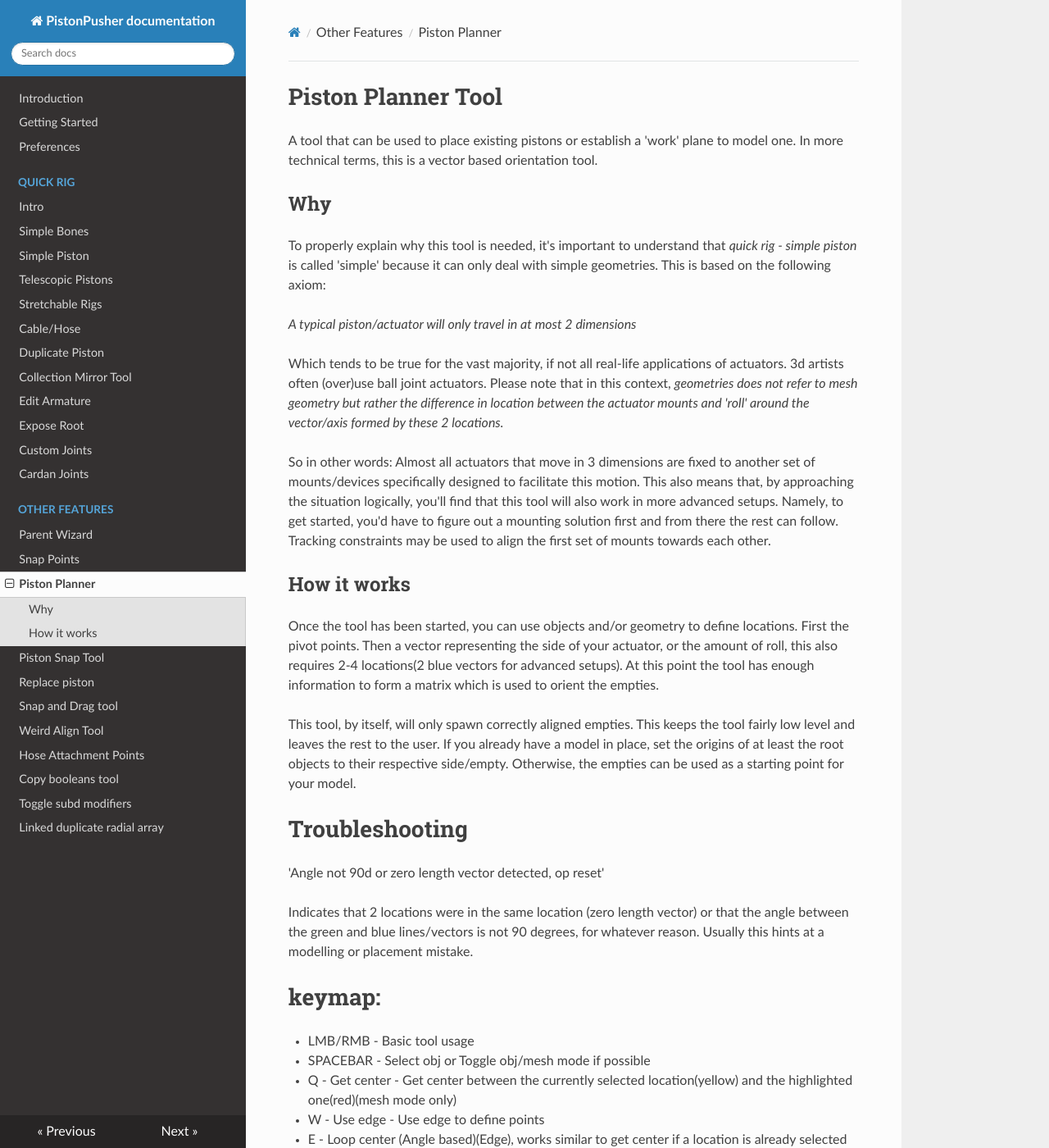
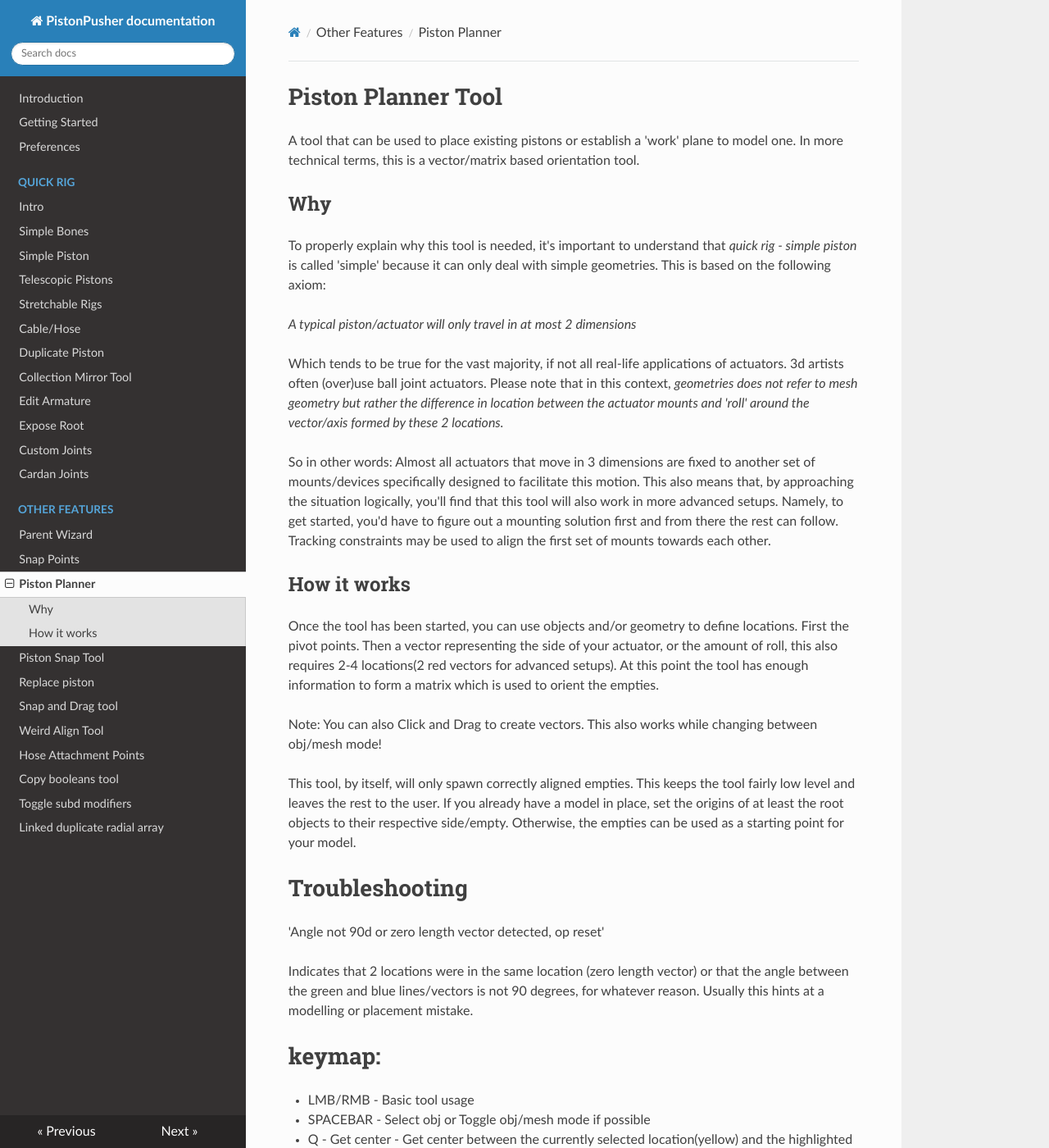
Before and after one commit to ZenderB3D/pp_docs, an MkDocs documentation site: the page built from docs/Features/piston_planner.md, in a window 1280 px wide and 1400 px high. Shown: the whole window at 82% size. Built offline with MkDocs 1.6.1, drawn with Linux system fonts in a browser that asks for light colours; nearby versions of some CDN libraries.

Commit message:
Update piston_planner.md

```diff
--- a/docs/Features/piston_planner.md
+++ b/docs/Features/piston_planner.md
@@ -1,6 +1,6 @@
 #Piston Planner Tool
 
-A tool that can be used to place existing pistons or establish a 'work' plane to model one. In more technical terms, this is a vector based orientation tool.
+A tool that can be used to place existing pistons or establish a 'work' plane to model one. In more technical terms, this is a vector/matrix based orientation tool.
 
 ##Why
 
@@ -15,7 +15,9 @@ So in other words: Almost all actuators that move in 3 dimensions are fixed to a
 
 ##How it works
 
-Once the tool has been started, you can use objects and/or geometry to define locations. First the pivot points. Then a vector representing the side of your actuator, or the amount of roll, this also requires 2-4 locations(2 blue vectors for advanced setups). At this point the tool has enough information to form a matrix which is used to orient the empties.
+Once the tool has been started, you can use objects and/or geometry to define locations. First the pivot points. Then a vector representing the side of your actuator, or the amount of roll, this also requires 2-4 locations(2 red vectors for advanced setups). At this point the tool has enough information to form a matrix which is used to orient the empties.
+
+Note: You can also Click and Drag to create vectors. This also works while changing between obj/mesh mode!
 
 This tool, by itself, will only spawn correctly aligned empties. This keeps the tool fairly low level and leaves the rest to the user. If you already have a model in place, set the origins of at least the root objects to their respective side/empty. Otherwise, the empties can be used as a starting point for your model.
 
```
